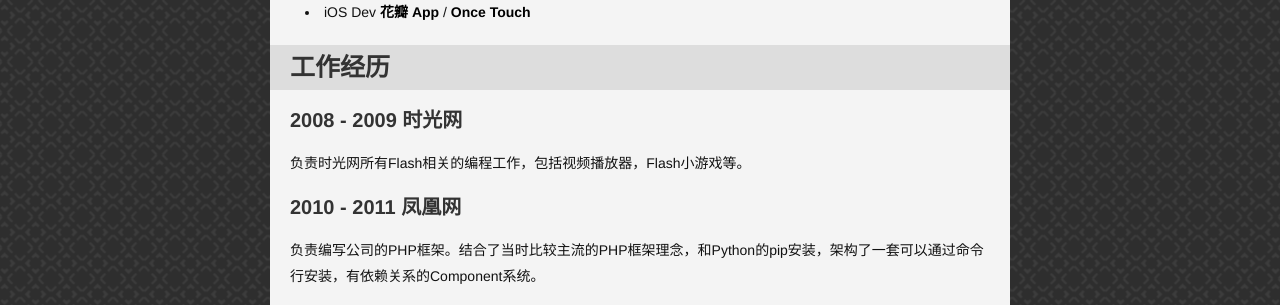
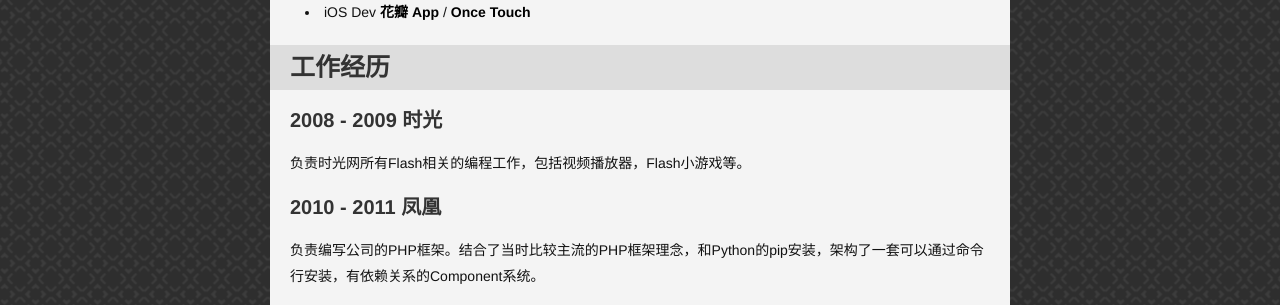
Before and after one commit to limboy/lzyy.github.com, a Jekyll site: the page built from resume.md, in a window 1280 px wide. Shown: the part 658-963 px from the top of the page. Built offline with Jekyll 4.4.1, drawn with Linux system fonts in a browser that asks for light colours; Markdown is read by kramdown in place of the engine named in the settings; comment, search, counter and statistics services are not loaded.

Commit message:
微调Resume

```diff
--- a/resume.md
+++ b/resume.md
@@ -24,11 +24,11 @@
 
 ### 工作经历
 
-#### 2008 - 2009 时光网
+#### 2008 - 2009 时光
 
 负责时光网所有Flash相关的编程工作，包括视频播放器，Flash小游戏等。
 
-#### 2010 - 2011 凤凰网
+#### 2010 - 2011 凤凰
 
 负责编写公司的PHP框架。结合了当时比较主流的PHP框架理念，和Python的pip安装，架构了一套可以通过命令行安装，有依赖关系的Component系统。
 
```
